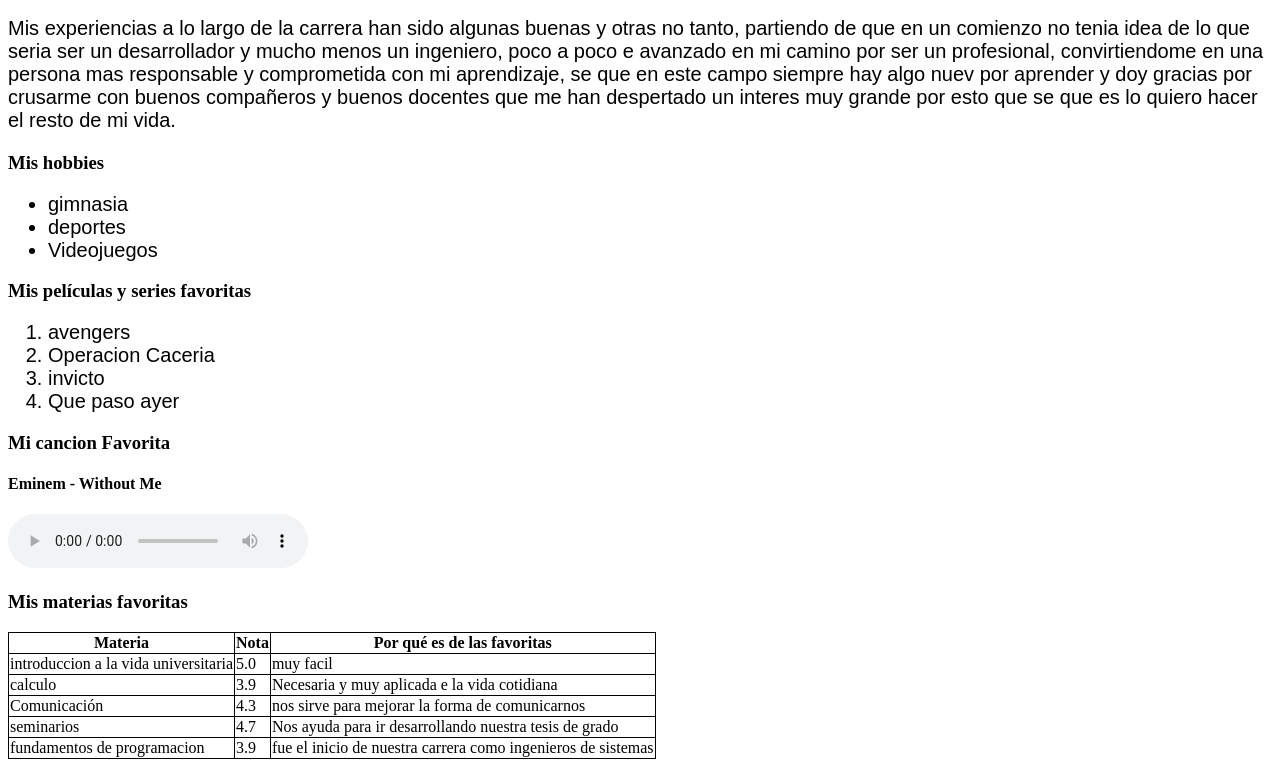
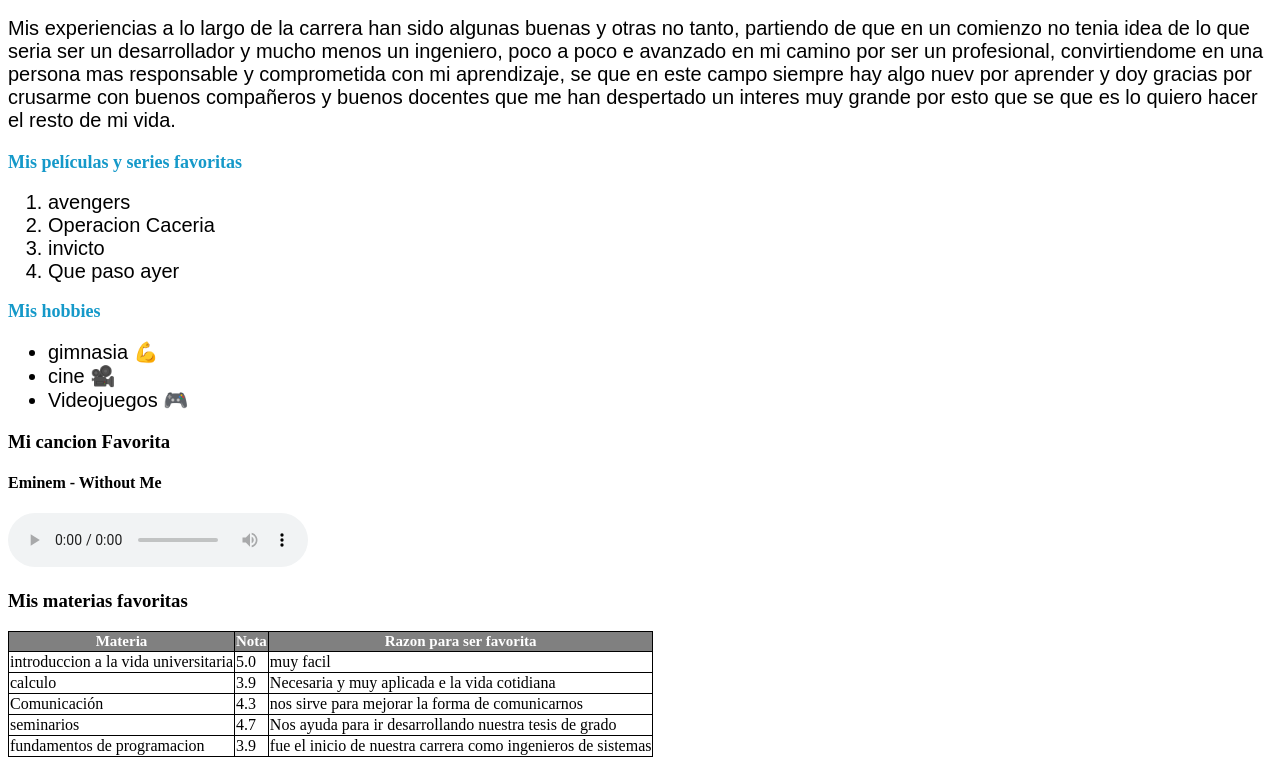
Before and after one commit to fabianstevenrego/web-2022-2, a plain HTML site: page index.html in a window 1280 px wide. Shown: the part 341-1108 px from the top of the page. Drawn offline with Linux system fonts and the light colour scheme.

Commit message:
agregamos emojis para hacerlo mas bonito

```diff
--- a/index.html
+++ b/index.html
@@ -16,20 +16,22 @@
 
         <p>Mis experiencias a lo largo de la carrera han sido algunas buenas y otras no tanto, partiendo de que en un comienzo no tenia idea de lo que seria ser un desarrollador y mucho menos un ingeniero, poco a poco e avanzado en mi camino por ser un profesional, convirtiendome en una persona mas responsable y comprometida con mi aprendizaje, se que en este campo siempre hay algo nuev por aprender y doy gracias por crusarme con buenos compañeros y buenos docentes que me han despertado un interes muy grande por esto que se que es lo quiero hacer el resto de mi vida.
         </p>
-		<h3>Mis hobbies</h3>
-		<ul>
-			<li>gimnasia </li>
-			<li>deportes</li>
-			<li>Videojuegos</li>
-		</ul>
 
-		<h3>Mis películas y series favoritas</h3>
+
+		<h3 class="title">Mis películas y series favoritas</h3>
 		<ol>
 			<li>avengers</li>
 			<li>Operacion Caceria</li>
 			<li>invicto</li>
 			<li>Que paso ayer</li>
 		</ol>
+
+		<h3 class="title">Mis hobbies</h3>
+		<ul>
+			<li>gimnasia &#128170</li>
+			<li>cine &#127909	</li>
+			<li>Videojuegos  &#127918</li>
+		</ul>
 
 		<h3>Mi cancion Favorita</h3>
 		<h4>Eminem - Without Me</h4>
@@ -41,9 +43,9 @@
 		<h3>Mis materias favoritas</h3>
 		<table>
 			<tr>
-				<th>Materia</th>
-				<th>Nota</th>
-				<th>Por qué es de las favoritas</th>
+				<th class="title-table">Materia</th>
+				<th class="title-table">Nota</th>
+				<th class="title-table">Razon para ser favorita</th>
 			</tr>
 			<tr>
 				<td>introduccion a la vida universitaria</td>
```
